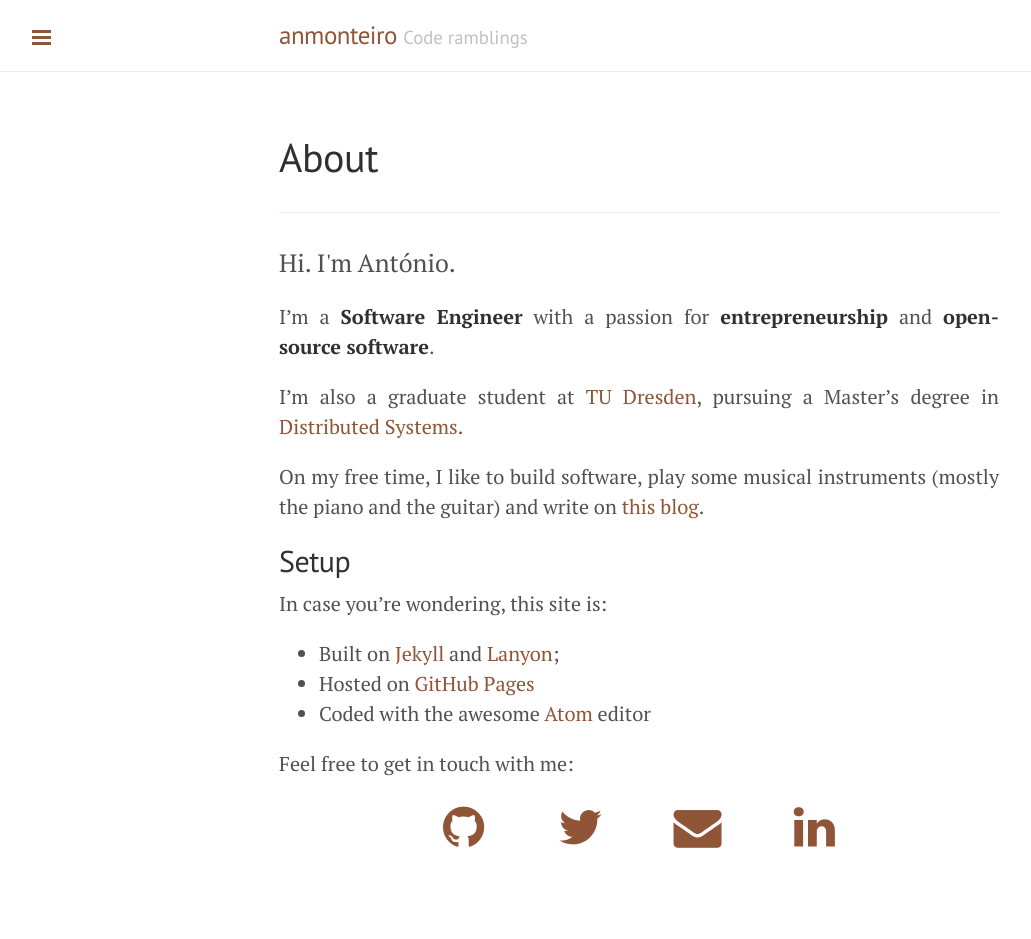
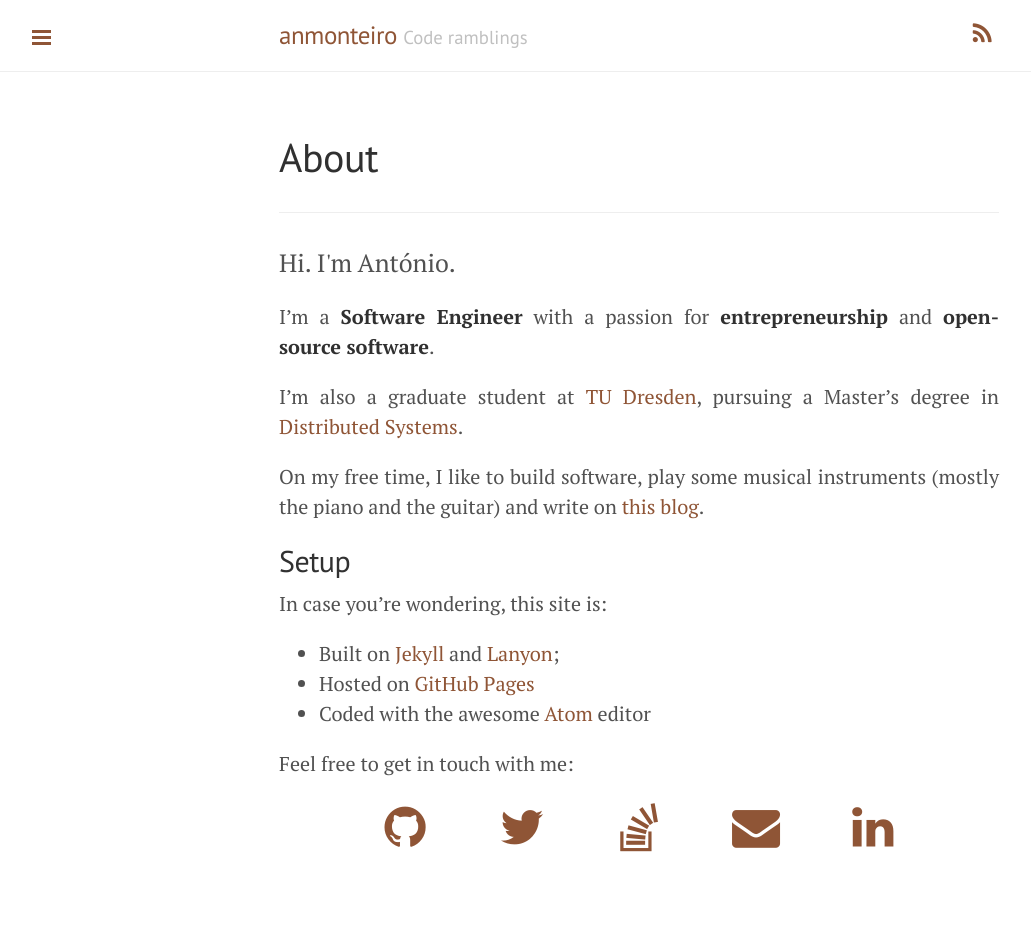
Before and after one commit to anmonteiro/anmonteiro.github.io, a Jekyll site: the page built from about/index.md, in a window 1280 px wide. Shown: the whole page, without its empty margins (1-1032 px from the left). Built offline with Jekyll 4.4.1, drawn with Linux system fonts in a browser that asks for light colours; Markdown is read by kramdown in place of the engine named in the settings.

Commit message:
add Atom feed; link to stack overflow in about page

```diff
--- a/_config.yml
+++ b/_config.yml
@@ -9,7 +9,7 @@ description: > # this means to ignore newlines until "baseurl:"
   lifestyle.
 
 baseurl: "" # the subpath of your site, e.g. /blog/
-url: ""#"http://anmonteiro.com" # the base hostname & protocol for your site
+url: "http://anmonteiro.com" # the base hostname & protocol for your site
 
 author:
   name: 'António Nuno Monteiro'
@@ -17,6 +17,7 @@ author:
   twitter_username: anmonteiro90
   github_username:  anmonteiro
   linkedin_username: anmonteiro
+  stackoverflow_username: anmonteiro
 
 excerpt_separator: <!--more-->
 
--- a/_layouts/default.html
+++ b/_layouts/default.html
@@ -16,6 +16,10 @@
             <a href="{{ site.baseurl }}/" title="Home">{{ site.title }}</a>
             <small>{{ site.tagline }}</small>
           </h3>
+          <div class="masthead-feed">
+            <a href="{{ site.baseurl }}/atom.xml"><span class="icon-rss"></span></a>
+          </div>
+          <div class="clearfix"></div>
         </div>
       </div>
 
--- a/about/index.md
+++ b/about/index.md
@@ -24,6 +24,7 @@ Feel free to get in touch with me:
 <div class="contact-showcase">
   <a href="http://www.github.com/{{ site.author.github_username }}"><span class="icon-github-circled"></span></a>
   <a href="http://www.twitter.com/{{ site.author.twitter_username }}"><span class="icon-twitter"></span></a>
+  <a href="http://stackoverflow.com/users/3417023/{{ site.author.stackoverflow_username }}"><span class="icon-stackoverflow"></span></a>
   <a href="mailto:{{ site.author.email }}"><span class="icon-mail-alt"></span></a>
   <a href="http://www.linkedin.com/in/{{ site.author.linkedin_username }}"><span class="icon-linkedin"></span></a>
 </div>
--- a/public/css/anmonteiro.css
+++ b/public/css/anmonteiro.css
@@ -1,3 +1,31 @@
+/* Masthead & RSS Feed link */
+
+.masthead-title {
+  float: left;
+}
+
+.masthead-feed {
+  float: right;
+  margin-top: 0;
+  margin-bottom: 0;
+}
+
+/* Use clearfix from Twitter Bootstrap */
+.clearfix:before,
+.clearfix:after {
+  display: table;
+  content: " ";
+}
+
+.clearfix:after {
+  clear: both;
+}
+
+@media (max-width: 48rem) {
+  .masthead-title {
+    margin-left: 3rem;
+  }
+}
 
 /* Justify content */
 .post :not(.post-title):not(.post-date),
```
Also changed, not shown: atom.xml (added, +28 -0 lines).
